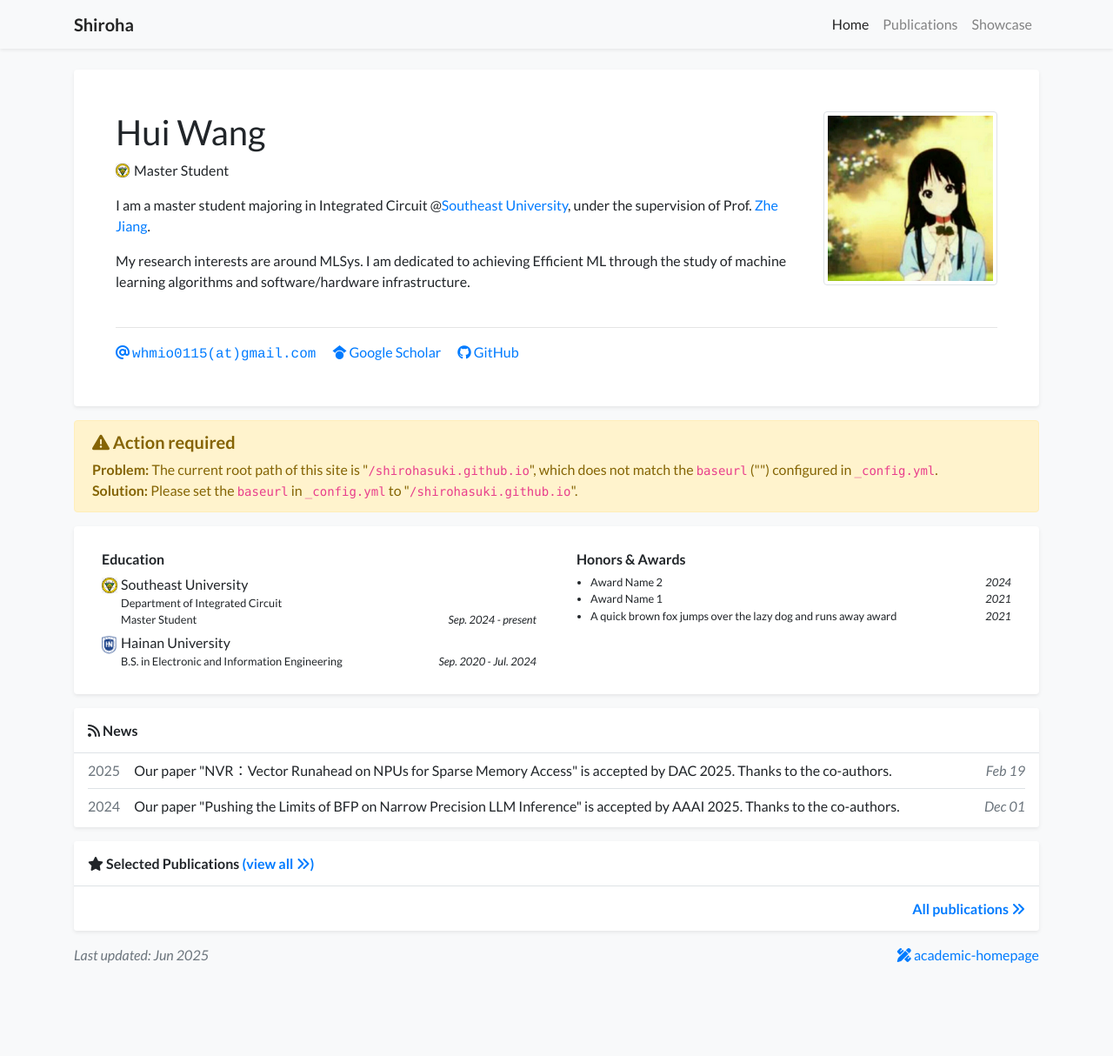
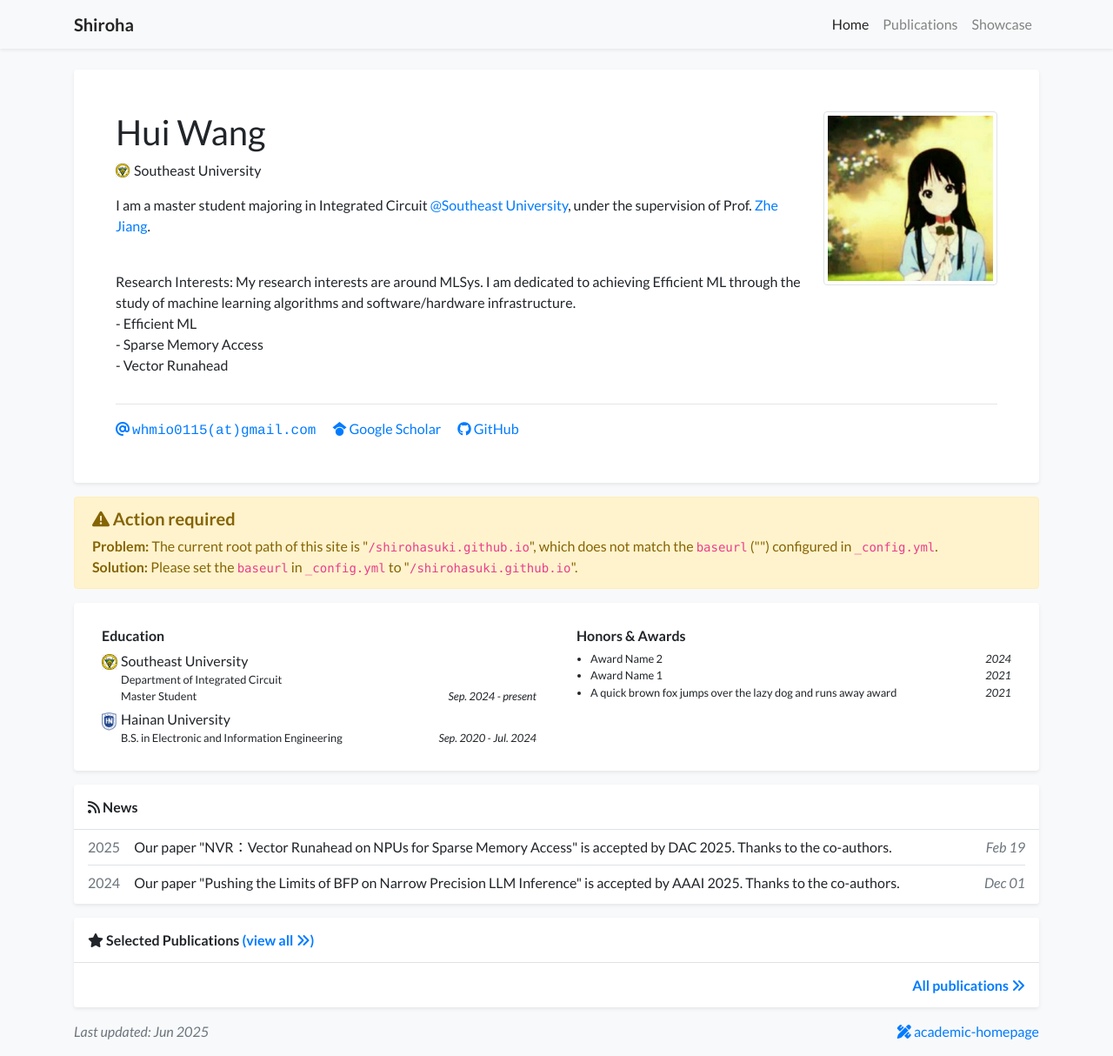
Before and after one commit to shirohasuki/shirohasuki.github.io, a Jekyll site: the page built from index.html, in a window 1280 px wide and 1214 px high. Shown: the whole window at 87% size. Built offline with Jekyll 4.4.1, drawn with Linux system fonts in a browser that asks for light colours; nearby versions of some CDN libraries; a style sheet for code colours, icons or effects is not loaded.

Commit message:
slightly update

```diff
--- a/_data/profile.yml
+++ b/_data/profile.yml
@@ -4,7 +4,7 @@ navbar_name: "Shiroha"
 
 positions:
 - logo: /assets/images/badges/seu.png  # Logo is optional
-  name: Master Student
+  name: Southeast University
 # - name:
 
 
@@ -22,10 +22,20 @@ github: https://github.com/shirohasuki
 short_bio_text_justify: false
 short_bio: >-
   <p>
-    I am a master student majoring in Integrated Circuit @<a href="https://www.seu.edu.cn/" target="_blank">Southeast University</a>, under the supervision of Prof. <a href="https://zhejianguk.github.io/index.html" target="_blank">Zhe Jiang</a>.
+    I am a master student majoring in Integrated Circuit <a href="https://www.seu.edu.cn/" target="_blank">@Southeast University</a>,
+    under the supervision of Prof. <a href="https://zhejianguk.github.io/index.html" target="_blank">Zhe Jiang</a>.
   </p>
   <p>
-    My research interests are around MLSys. I am dedicated to achieving Efficient ML through the study of machine learning algorithms and software/hardware infrastructure.
+
+    <br>
+    Research Interests: My research interests are around MLSys. I am dedicated to achieving Efficient ML through the
+                        study of machine learning algorithms and software/hardware infrastructure.
+    <br>
+    - Efficient ML
+    <br>
+    - Sparse Memory Access
+    <br>
+    - Vector Runahead
   </p>
 
 avatar_url: /assets/images/photos/mio.png
```
Also changed, not shown: _showcase/Nexaspace/cat_lazyload.md (renamed from _showcase/firstplan/cat_lazyload.md, +1 -1 lines), _showcase/default/badge1.md (+3 -3 lines), _showcase/default/badge2.md (+2 -2 lines), _showcase/default/badge3.md (+2 -2 lines), _showcase/default/badge4.md (added, +9 -0 lines), _showcase/default/badge5.md (added, +9 -0 lines), _showcase/default/welcome.md (+2 -12 lines), _publications/2024/covers/nvr-cover.png (renamed from _publications/2024/cover/nvr-cover.png), assets/images/badges/RobAI-Lab.png (added), assets/images/badges/best-agent.png (added), assets/images/badges/buddy-compiler.png (added), assets/images/badges/firstplan.png (added), assets/images/badges/seu-acal.png (added).
